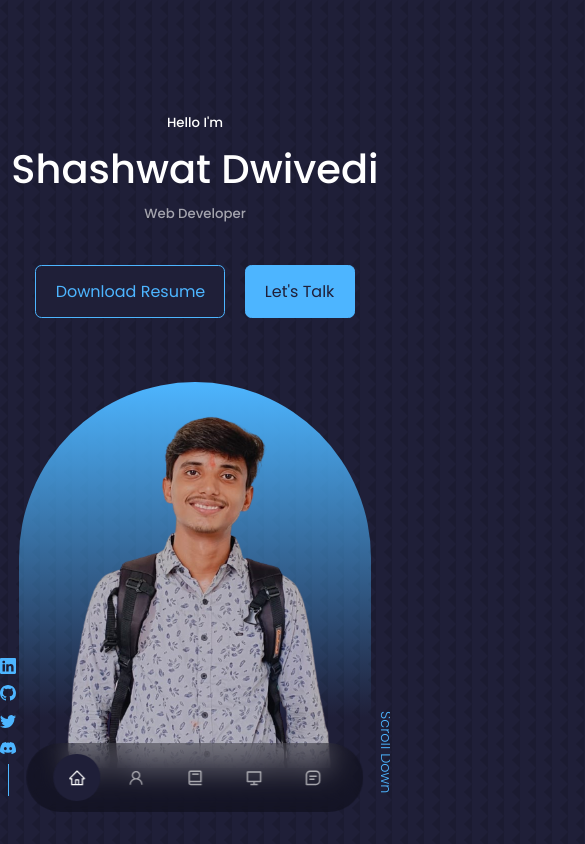
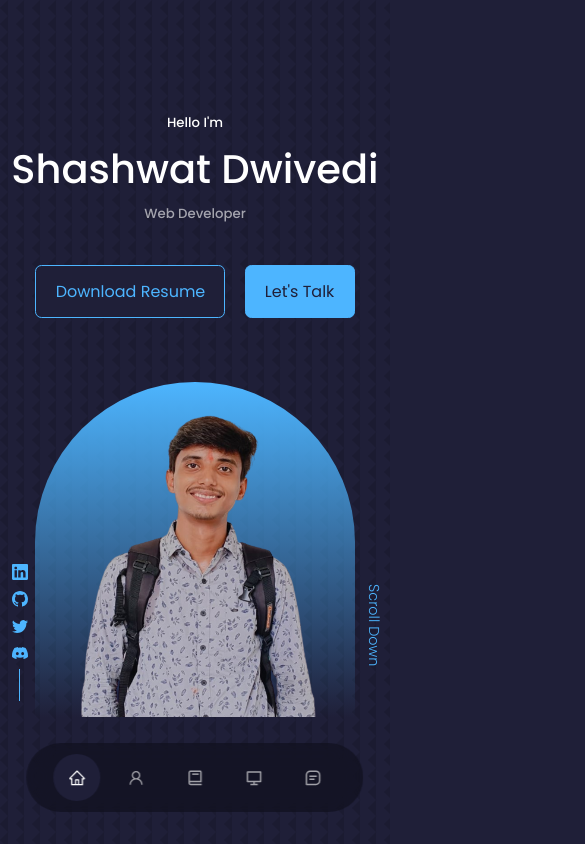
Before and after one commit to shashwatdwi176/Portfolio.github.io, a React (Create React App) app: page / in a window 390 px wide. Shown: the top 844 px of the page, 585 px wide, since content can reach past the window. Built offline with nearby package versions, Linux system fonts and the light colour scheme.

Commit message:
Fixed mobile screen responsiveness

```diff
--- a/src/components/about/About.css
+++ b/src/components/about/About.css
@@ -1,3 +1,7 @@
+#about{
+    height :max-content;
+}
+
 .about_container{
     display: grid;
     grid-template-columns: 35% 50%;
@@ -49,6 +53,7 @@
     .about_me p{
         margin: 1rem 0 1.5rem;
     }
+
 }
 
 /* mobile view  */
@@ -65,9 +70,9 @@
         margin: 0 auto 3rem;
     }
     .about_content{
-        text-align: center;
+        text-align:center;
     }
     .about_content p{
-        margin: 1.5rem 0;
+        margin: 1.5rem 0.5rem;
     }
 }
--- a/src/components/contact/Contact.css
+++ b/src/components/contact/Contact.css
@@ -76,10 +76,25 @@ textarea{
         grid-template-columns: 1fr;
         gap: 2rem;
     }
+    .contact_options{
+        display: flex;
+        flex-direction: column;
+        gap-: 1.2rem;
+        width: 50%;
+
+
+    }
 }
 
 @media screen and (max-width:600px){
     .container.contact_container{
         width: var(--container-width-sm);
     }
+    .contact_options{
+        display: flex;
+        flex-direction: column;
+        gap: 1.2rem;
+        width: 50%;
+
+    }
 }
--- a/src/components/experience/Experience.css
+++ b/src/components/experience/Experience.css
@@ -56,13 +56,14 @@
 }
 
 /* mobile view */
-
+@media screen and (max-width: 600px){
 .skill_container{
     gap: 1rem;
 
 }
 
 .skill_container > div{
-    width: 100%;
+    width: 92%;
     padding: 2rem 1rem;
 }
+}
--- a/src/components/header/Header.css
+++ b/src/components/header/Header.css
@@ -84,9 +84,44 @@ header{
     .header{
         height: 100vh;
     }
+    .me{
+        background: linear-gradient( var(--color-primary),transparent);
+        width: 20rem;
+        height: 21rem;
+        position:absolute;
+        left: 50%;
+        transform: translateX(-50%);
+        margin-top: 4rem;
 
-    .header_socials
+        border-radius: 12rem 12rem 0rem 0rem;
+        overflow:visible;
+        padding: 1.5rem ;
+
+
+    }
+
+    .header_socials{
+        display: flex;
+        flex-direction: column;
+        align-items: center;
+        gap: 0;
+        position:absolute;
+        left: 0;
+        bottom: 1rem;
+        margin-left: 3%;
+    }
     .scroll_down{
-        display: none;
+        margin-right: 3%;
     }
+    .header_container{
+        text-align: center;
+        height: 100%;
+        position :relative;
+    }
+    header{
+        height: 85vh;
+        padding-top: 7rem;
+        overflow: hidden;
+    }
+
 }
```
